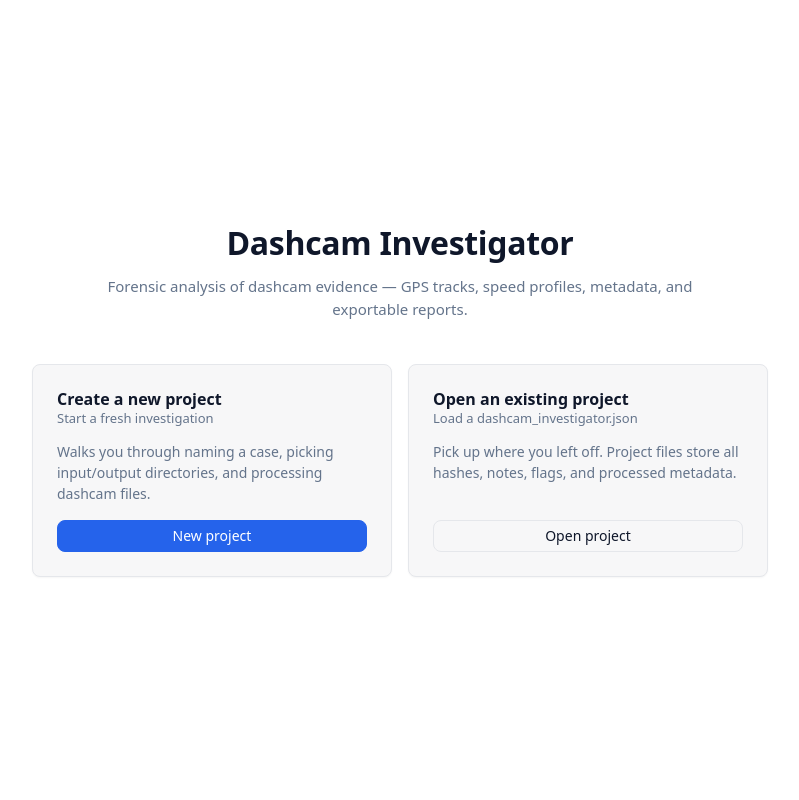
After one commit to Mihier-Roy/Dashcam_Investigator, a Python web app: template dashcam_investigator/gui/assets/templates/welcome.html in a window 1280 px wide. The commit adds this page. Shown: the whole page, without its empty margins (240-1039 px from the left). Run offline with Jinja, Linux system fonts and the light colour scheme; the template is opened without the code that fills it, so the values that code supplies are empty.

Commit message:
Phase 3: replace welcome screen with HTML WebPanel
The welcome page is now rendered from welcome.html inside a
QWebEngineView. Buttons go through the bridge to the existing Qt logic
(start_new_project / open_existing_project), so the project flow is
unchanged from the user's perspective.

App-side:
- gui/app.py: at MainWindow init, build a single Bridge + ThemeManager;
  remove the Qt Designer welcome page from the QStackedWidget and
  insert a WebPanel rendering welcome.html in its place. Drop the now-
  dead button.clicked.connect calls (the buttons live on the deleted
  page). Add the BridgeController protocol methods at the bottom of
  MainWindow: request_new_project / request_open_project / generate_report
  delegate to existing methods; set_theme delegates to the manager;
  get_project_json uses ProjectEncoder; the rest are stubs for Phases 4-6.

Web-side:
- templates/welcome.html: hero + two cards using the Phase 2 components.
- static/js/pages/welcome.js: wires #btn-new and #btn-open through the
  bridge.
- static/css/app.css: welcome layout (.welcome, .welcome-hero, .welcome-grid).

Bridge plumbing:
- static/js/bridge.js: switched from a one-shot api:ready event to a
  window.apiReady Promise. Late page-script listeners now resolve
  immediately if the channel is already up — kills a race that would
  bite ad-hoc pages.
- static/js/theme.js: uses apiReady.
- web/bridge.py: emit_project / emit_video now use ProjectEncoder so
  nested ProjectInfo / FileAttributes serialize correctly.

Tests:
- tests/test_welcome_page.py: 7 new tests cover template controls,
  asset references, app.css classes, bridge.js Promise surface, and
  MainWindow's BridgeController coverage (auto-skips when WebEngine
  isn't loadable).
- 132 passed, 2 skipped on this headless host.

```diff
--- a/dashcam_investigator/gui/assets/static/css/app.css
+++ b/dashcam_investigator/gui/assets/static/css/app.css
@@ -1 +1,41 @@
-/* Screen-specific styles. Filled in per-phase as panels land. */
+/* Screen-specific layouts. Component styles live in components.css. */
+
+/* Welcome ------------------------------------------------------------- */
+.welcome {
+    min-height: 100vh;
+    display: flex;
+    flex-direction: column;
+    align-items: center;
+    justify-content: center;
+    padding: var(--space-6);
+    gap: var(--space-6);
+}
+.welcome-hero {
+    text-align: center;
+    max-width: 640px;
+}
+.welcome-hero h1 {
+    font-size: 32px;
+    margin-bottom: var(--space-3);
+    letter-spacing: -.01em;
+}
+.welcome-hero p {
+    color: var(--text-muted);
+    font-size: 15px;
+}
+.welcome-grid {
+    display: grid;
+    grid-template-columns: repeat(auto-fit, minmax(280px, 360px));
+    gap: var(--space-4);
+    width: 100%;
+    max-width: 760px;
+    justify-content: center;
+}
+.welcome-grid .card {
+    display: flex;
+    flex-direction: column;
+}
+.welcome-grid .card-body {
+    flex: 1 1 auto;
+    color: var(--text-muted);
+}
--- /dev/null
+++ b/dashcam_investigator/gui/assets/static/js/pages/welcome.js
@@ -0,0 +1,6 @@
+window.apiReady.then((api) => {
+    const newBtn = document.getElementById("btn-new");
+    const openBtn = document.getElementById("btn-open");
+    if (newBtn) newBtn.addEventListener("click", () => api.requestNewProject());
+    if (openBtn) openBtn.addEventListener("click", () => api.requestOpenProject());
+});
--- a/dashcam_investigator/gui/assets/static/js/theme.js
+++ b/dashcam_investigator/gui/assets/static/js/theme.js
@@ -1,6 +1,4 @@
-// Receives theme changes from Qt and applies them to <html>. Phase 2 will
-// hook this up to a Qt-side QStyleHints listener; for now it just reacts
-// to whatever the bridge emits.
+// Applies whatever theme the Qt-side ThemeManager emits.
 
 (function () {
     const apply = (name) => {
@@ -11,7 +9,7 @@
         }
     };
 
-    window.addEventListener("api:ready", () => {
+    window.apiReady.then(() => {
         window.events.addEventListener("theme", (e) => apply(e.detail));
     });
 })();
--- /dev/null
+++ b/dashcam_investigator/gui/assets/templates/welcome.html
@@ -0,0 +1,50 @@
+{% extends "base.html" %}
+{% block title %}Dashcam Investigator{% endblock %}
+{% block body %}
+<main class="welcome">
+    <div class="welcome-hero">
+        <h1>Dashcam Investigator</h1>
+        <p>Forensic analysis of dashcam evidence — GPS tracks, speed profiles, metadata, and exportable reports.</p>
+    </div>
+
+    <div class="welcome-grid">
+        <div class="card">
+            <div class="card-header">
+                <div>
+                    <h3 class="card-title">Create a new project</h3>
+                    <p class="card-subtitle">Start a fresh investigation</p>
+                </div>
+            </div>
+            <div class="card-body">
+                Walks you through naming a case, picking input/output directories, and processing dashcam files.
+            </div>
+            <div class="card-actions">
+                <button class="btn btn-primary btn-block" id="btn-new" type="button">
+                    {{ inline_svg('plus') }}
+                    <span>New project</span>
+                </button>
+            </div>
+        </div>
+
+        <div class="card">
+            <div class="card-header">
+                <div>
+                    <h3 class="card-title">Open an existing project</h3>
+                    <p class="card-subtitle">Load a dashcam_investigator.json</p>
+                </div>
+            </div>
+            <div class="card-body">
+                Pick up where you left off. Project files store all hashes, notes, flags, and processed metadata.
+            </div>
+            <div class="card-actions">
+                <button class="btn btn-secondary btn-block" id="btn-open" type="button">
+                    {{ inline_svg('folder') }}
+                    <span>Open project</span>
+                </button>
+            </div>
+        </div>
+    </div>
+</main>
+
+<script src="{{ static('js/pages/welcome.js') }}" defer></script>
+{% endblock %}
```
Also changed, not shown: dashcam_investigator/gui/app.py (+61 -8 lines), dashcam_investigator/gui/assets/static/js/bridge.js (+20 -12 lines), dashcam_investigator/gui/web/bridge.py (+9 -5 lines), tests/test_welcome_page.py (added, +76 -0 lines).
